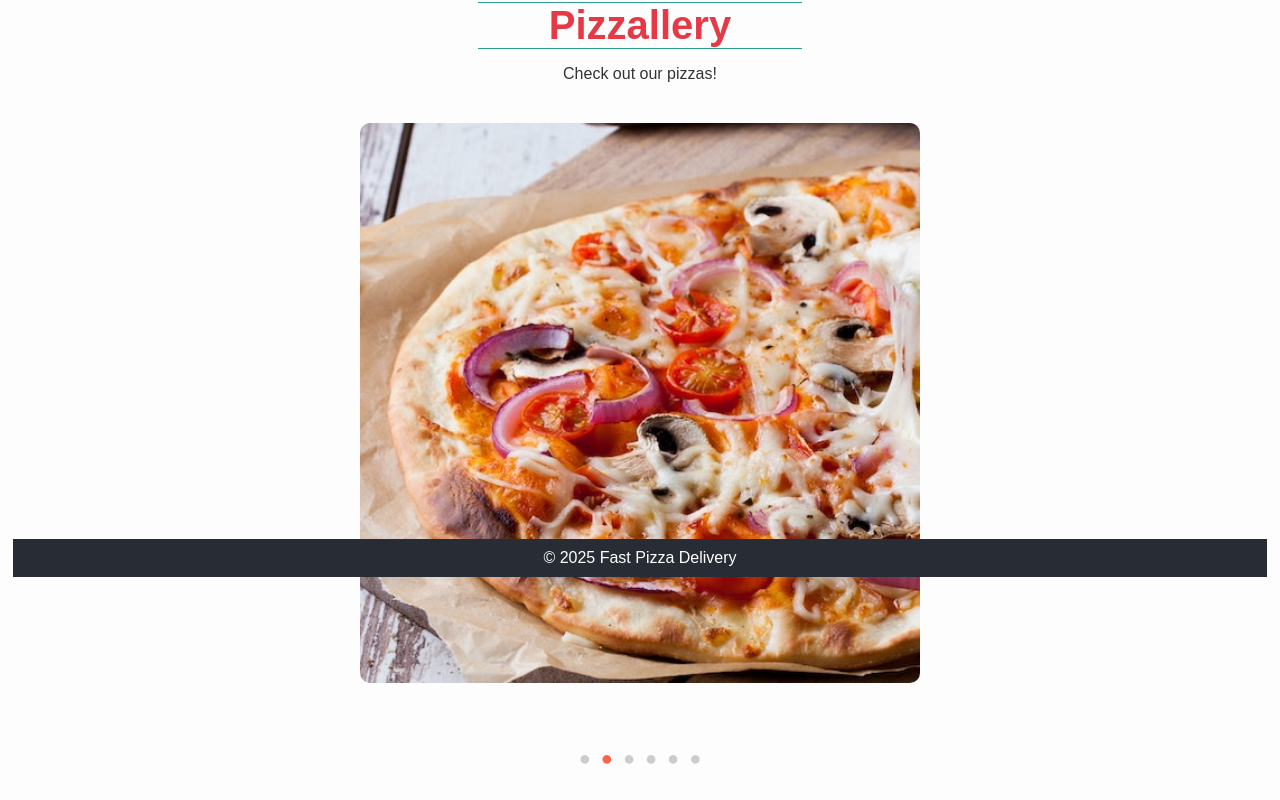
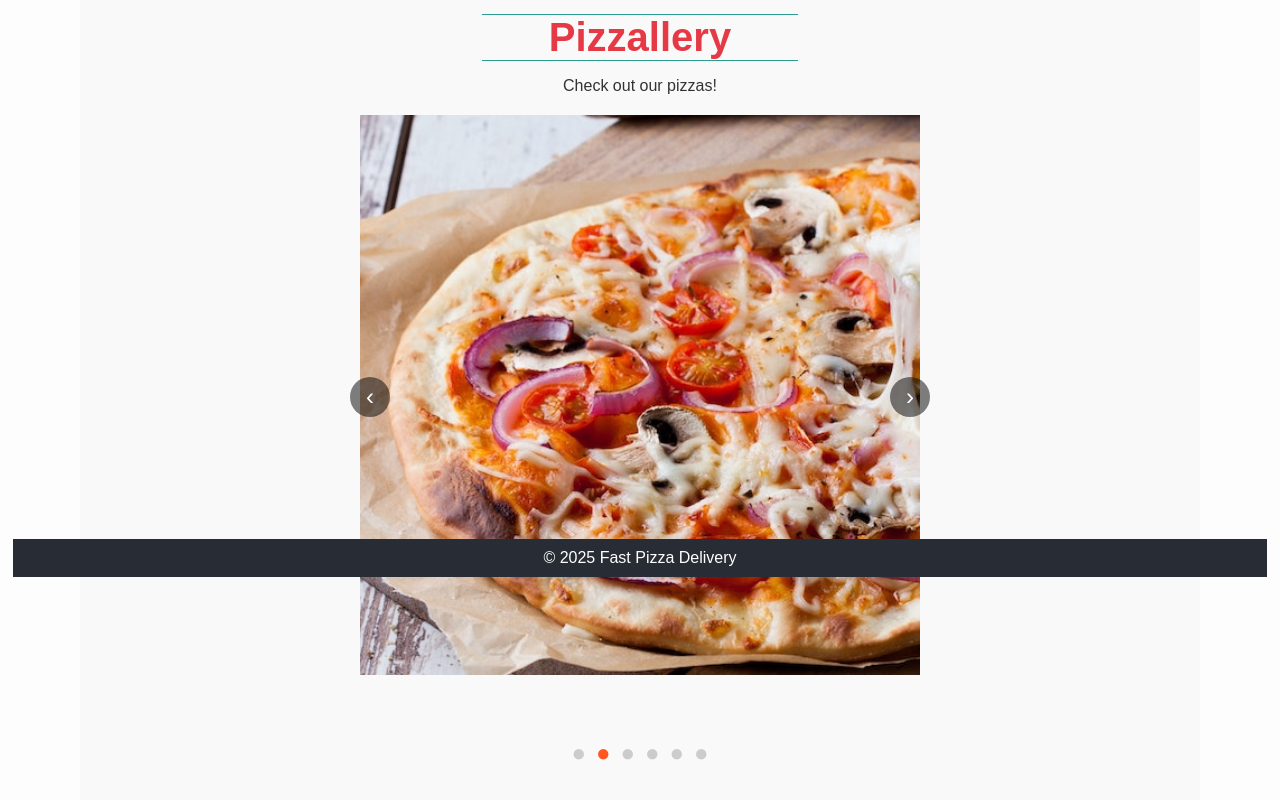
Before and after one commit to okonji-vic/pizza-menu, a React (Create React App) app: page / in a window 1280 px wide. Shown: the part 220-1020 px from the top of the page. Built offline with nearby package versions, Linux system fonts and the light colour scheme.

Commit message:
manual and automatic gallery change

```diff
--- a/src/PizzaGallery.css
+++ b/src/PizzaGallery.css
@@ -1,38 +1,98 @@
 .pizza-gallery {
   text-align: center;
-    font-family: Arial, sans-serif;
+  position: relative;
+  background-color: #f9f9f9;
+  padding: 2rem;
 }
 
 .image-container {
-    margin: 20px auto;
-    width: 80%;
+  position: relative;
+  display: inline-block;
+  width: 100%;
   max-width: 600px;
-    position: relative;
+  margin: auto;
+  overflow: hidden;
+  border-radius: 10px;
 }
 
 .gallery-image {
   width: 100%;
   height: auto;
-    border-radius: 10px;
-    transition: opacity 0.5s ease-in-out;
+  animation: fadeIn 1s ease-in-out;
+}
+
+.prev-button,
+.next-button {
+  position: absolute;
+  top: 50%;
+  transform: translateY(-50%);
+  background-color: rgba(0, 0, 0, 0.5);
+  color: #fff;
+  border: none;
+  border-radius: 50%;
+  width: 40px;
+  height: 40px;
+  cursor: pointer;
+  font-size: 1.5rem;
+  display: flex;
+  justify-content: center;
+  align-items: center;
+  transition: background-color 0.3s ease;
+}
+
+.prev-button {
+  left: 10px;
+}
+
+.next-button {
+  right: 10px;
+}
+
+.prev-button:hover,
+.next-button:hover {
+  background-color: rgba(0, 0, 0, 0.8);
 }
 
 .bullet-list {
-    margin-top: 15px;
+  margin-top: 1rem;
 }
 
 .bullet {
-    font-size: 20px;
+  display: inline-block;
+  margin: 0 5px;
+  font-size: 1.5rem;
+  cursor: pointer;
   color: #ccc;
-    margin: 0 5px;
-    cursor: pointer;
   transition: color 0.3s ease;
 }
 
 .bullet.active {
-    color: #ff6347; /* Active bullet color (e.g., tomato) */
+  color: #ff5722;
 }
 
 .bullet:hover {
-    color: #ff6347; /* Highlight color on hover */
+  color: #ff5722;
 }
+
+@keyframes fadeIn {
+  from {
+      opacity: 0;
+  }
+  to {
+      opacity: 1;
+  }
+}
+
+/* Responsive Design */
+@media (max-width: 768px) {
+  .prev-button,
+  .next-button {
+      width: 30px;
+      height: 30px;
+      font-size: 1.2rem;
+  }
+
+  .bullet {
+      font-size: 1.2rem;
+  }
+}
--- a/src/PizzaGallery.js
+++ b/src/PizzaGallery.js
@@ -12,14 +12,31 @@ const pizzaImages = [
 
 function PizzaGallery() {
   const [currentIndex, setCurrentIndex] = useState(0);
+  const [isPaused, setIsPaused] = useState(false);
 
   useEffect(() => {
-    const interval = setInterval(() => {
-      setCurrentIndex((prevIndex) => (prevIndex + 1) % pizzaImages.length);
-    }, 5000); // Change image every 5 seconds
+    if (!isPaused) {
+      const interval = setInterval(() => {
+        setCurrentIndex((prevIndex) => (prevIndex + 1) % pizzaImages.length);
+      }, 5000); // Change image every 5 seconds
+      return () => clearInterval(interval); // Cleanup on component unmount
+    }
+  }, [isPaused]);
 
-    return () => clearInterval(interval); // Cleanup on component unmount
-  }, []);
+  const handleNext = () => {
+    setIsPaused(true);
+    setCurrentIndex((currentIndex + 1) % pizzaImages.length);
+  };
+
+  const handlePrev = () => {
+    setIsPaused(true);
+    setCurrentIndex((currentIndex - 1 + pizzaImages.length) % pizzaImages.length);
+  };
+
+  const handleBulletClick = (index) => {
+    setIsPaused(true);
+    setCurrentIndex(index);
+  };
 
   return (
     <div className="pizza-gallery">
@@ -31,12 +48,19 @@ function PizzaGallery() {
           alt={pizzaImages[currentIndex].alt}
           className="gallery-image"
         />
+        <button className="prev-button" onClick={handlePrev}>
+          &#8249;
+        </button>
+        <button className="next-button" onClick={handleNext}>
+          &#8250;
+        </button>
       </div>
       <div className="bullet-list">
         {pizzaImages.map((_, index) => (
           <span
             key={index}
             className={`bullet ${index === currentIndex ? "active" : ""}`}
+            onClick={() => handleBulletClick(index)}
           >
             ●
           </span>
```
Lines whose indentation alone changed are shown as unchanged.
